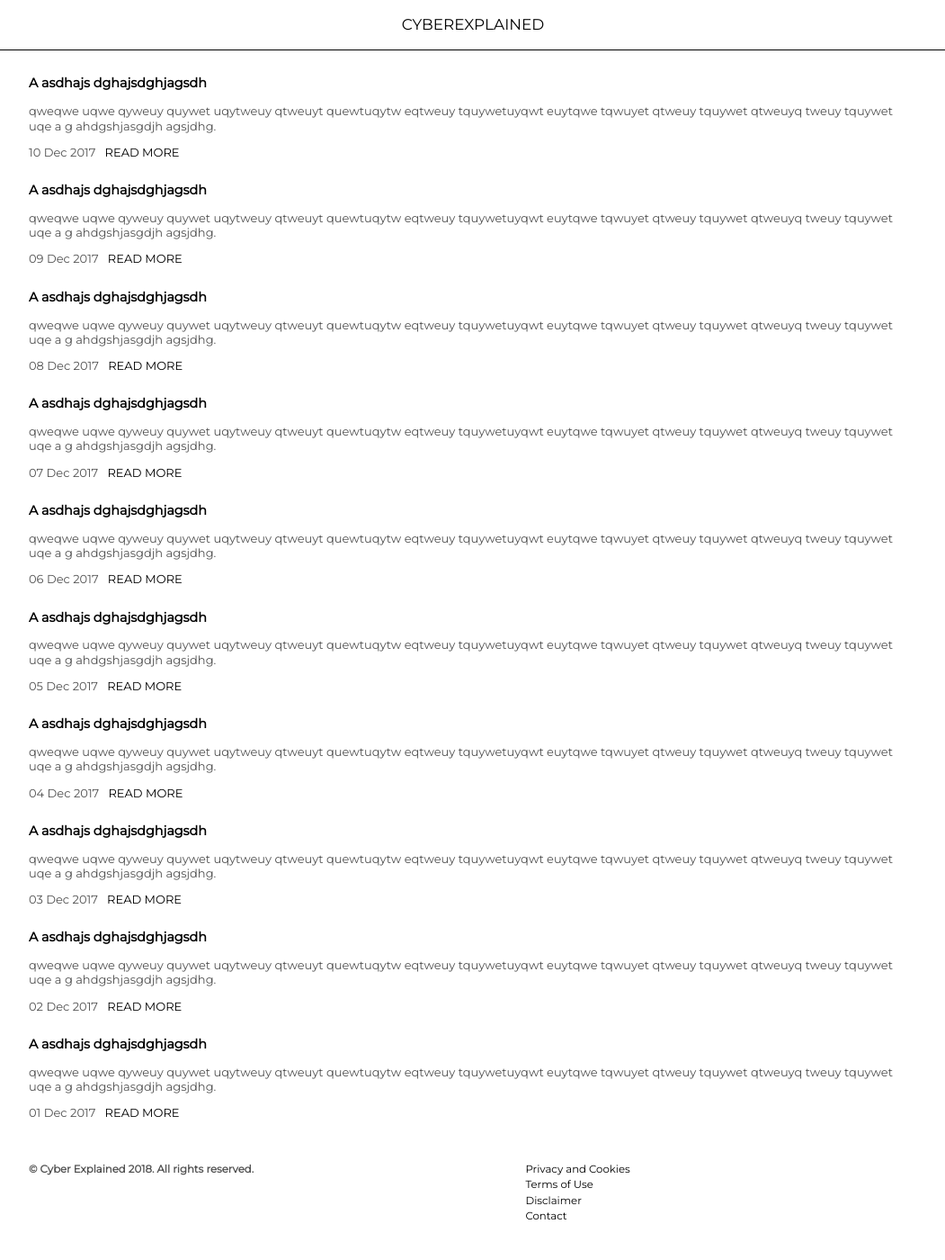
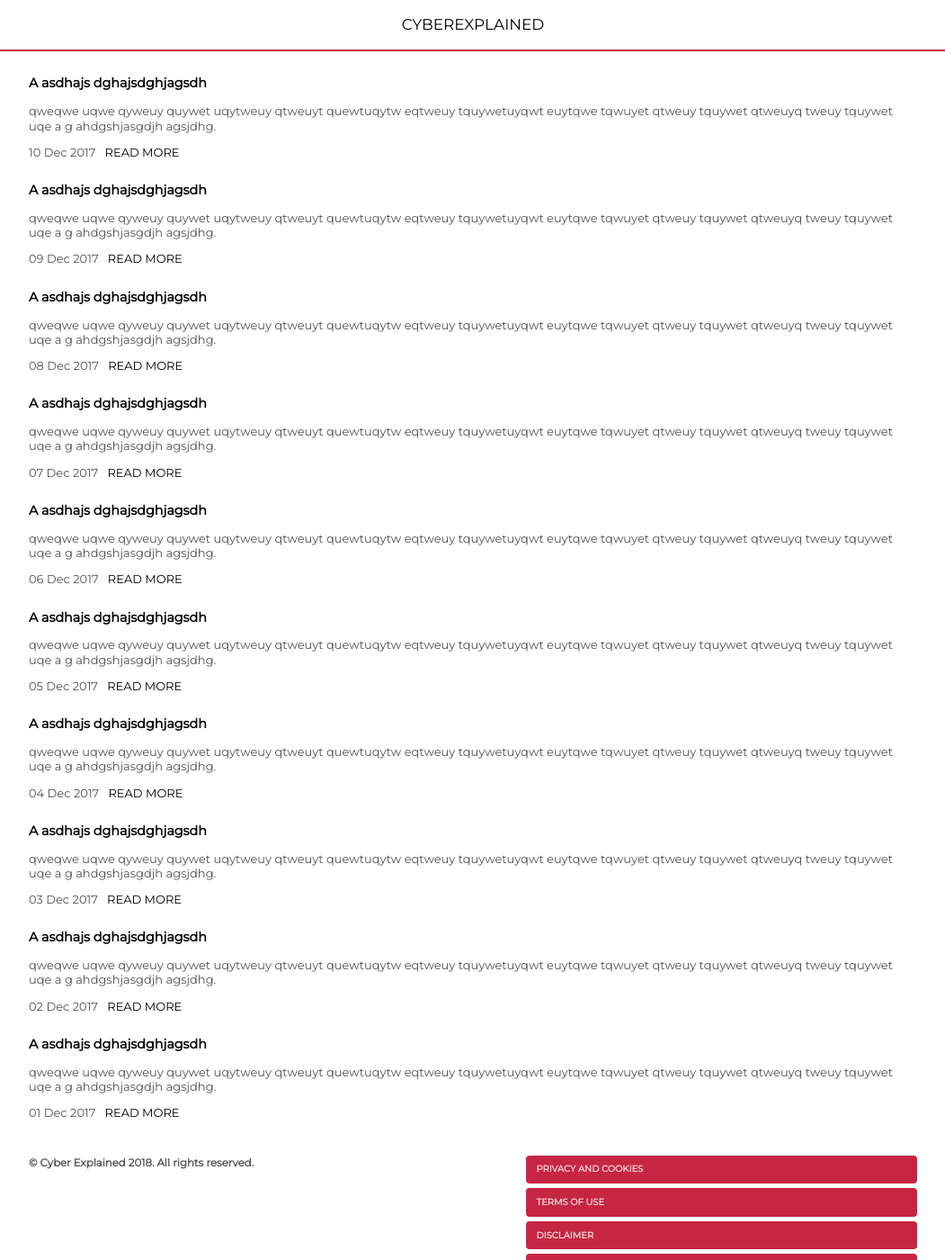
Before and after one commit to cyberexplained/cyberexplained.github.io, a Jekyll site: the page built from index.html, in a window 1280 px wide and 1400 px high. Shown: the whole window at 90% size, without its empty margins (114-1165 px from the left). Built offline with Jekyll 4.4.1, drawn with Linux system fonts in a browser that asks for light colours; nearby versions of some CDN libraries; the list of posts is cut into pages by our own code.

Commit message:
Theme updates.

```diff
--- a/_layouts/default.html
+++ b/_layouts/default.html
@@ -62,12 +62,12 @@
             </ul>
           </div>
         </div>
-        <div class="right-panel">
-          <ul class="footer-buttons">
-            <li><a href="#" class="footer-link">Privacy and Cookies</a></li>
-            <li><a href="#" class="footer-link">Terms of Use</a></li>
-            <li><a href="#" class="footer-link">Disclaimer</a></li>
-            <li><a href="#" class="footer-link">Contact</a></li>
+        <div class="right-panel footer-buttons">
+          <ul>
+            <li><a href="#" class="footer-link">PRIVACY AND COOKIES</a></li>
+            <li><a href="#" class="footer-link">TERMS OF USE</a></li>
+            <li><a href="#" class="footer-link">DISCLAIMER</a></li>
+            <li><a href="#" class="footer-link">CONTACT</a></li>
           </ul>
         </div>
         <br style="clear: both;" />
@@ -80,15 +80,26 @@
     crossorigin="anonymous"></script>
 
     <script>
-      // $(document).ready(function() {
-      //   $(document).on("scroll", function(){
-      //     if($(document).scrollTop() > 100) {
-      //       $("header").addClass("masthead-shrink");
-      //     } else {
-      //       $("header").removeClass("masthead-shrink");
-      //     }
-      //   });
-      // });
+      // $(document).ready(sizeContent);
+      // $(window).resize(sizeContent);
+
+      // function sizeContent() {
+      //   var newHeight = $("html").height() + "px";
+      //   $("header").css("height", newHeight);
+      //   //$("main").css("top", newHeight);
+      // };
+    </script>
+
+    <script>
+      $(window).scroll(function() {
+        if($(window).scrollTop() > 10) {
+          $("header").removeClass("header-visible-on-scroll");
+          $("header").addClass("header-hidden-on-scroll");
+        } else {
+          $("header").addClass("header-visible-on-scroll");
+          $("header").removeClass("header-hidden-on-scroll");
+        }
+      });
     </script>
   </body>
 </html>
--- a/_sass/_base.scss
+++ b/_sass/_base.scss
@@ -35,12 +35,12 @@ body {
   -webkit-text-size-adjust: 100%;
       -ms-text-size-adjust: 100%;
 
-  position: relative;
+  //position: relative;
 }
 
-// main {
-//   padding-top: .5em; // Space between bottom of nav and first content entry.
-// }
+main {
+  z-index: 2;
+}
 
 // No `:visited` state is required by default (browsers will use `a`)
 a {
--- a/_sass/_layout.scss
+++ b/_sass/_layout.scss
@@ -54,12 +54,22 @@
     }
 
     .footer-buttons {
-      // margin: 10px;
-      // background: blue;
+      ul li {
+        margin: 0;
+        margin-bottom: .45em;
+        padding: .42em;
+        padding-left: .85em;
+        background: $red;
+        border: 2px solid $red;
+        border-radius: 4px;
+      }
 
-      // ul {
-      //   background: orange;
-      // }
+      ul a {
+        font-size: .85em;
+        font-weight: $weight-heavy;
+        color: white;
+        opacity: .85;
+      }
     }
 
     // Footer copyright.
--- a/_sass/_masthead.scss
+++ b/_sass/_masthead.scss
@@ -4,7 +4,9 @@
   top: 0;
   width: 100%;
   background: $body-bg;
-  border-bottom: .5px solid black;
+  //border-bottom: .5px solid black;
+  border-bottom: 2px solid $red;
+  z-index: 1;
 
   h1 {
     -webkit-transition: all .3s ease-in-out;
@@ -30,3 +32,21 @@
   display: inline-block;
   text-align: center;
 }
+
+.header-hidden-on-scroll {
+  transition: opacity .3s ease-in-out;
+  opacity: 0;
+
+  // .masthead-title {
+  //   display: none;
+  // }
+}
+
+.header-visible-on-scroll {
+  transition: opacity .3s ease-in-out;
+  opacity: 1;
+
+  // .masthead-title {
+  //   display: none;
+  // }
+}
--- a/_sass/_variables.scss
+++ b/_sass/_variables.scss
@@ -23,7 +23,7 @@ $gray-3: #767676;
 $gray-4: #515151;
 $gray-5: #313131;
 
-$red: #ac4142;
+$red: #c62641;
 $orange: #d28445;
 $yellow: #f4bf75;
 $green: #90a959;
```
